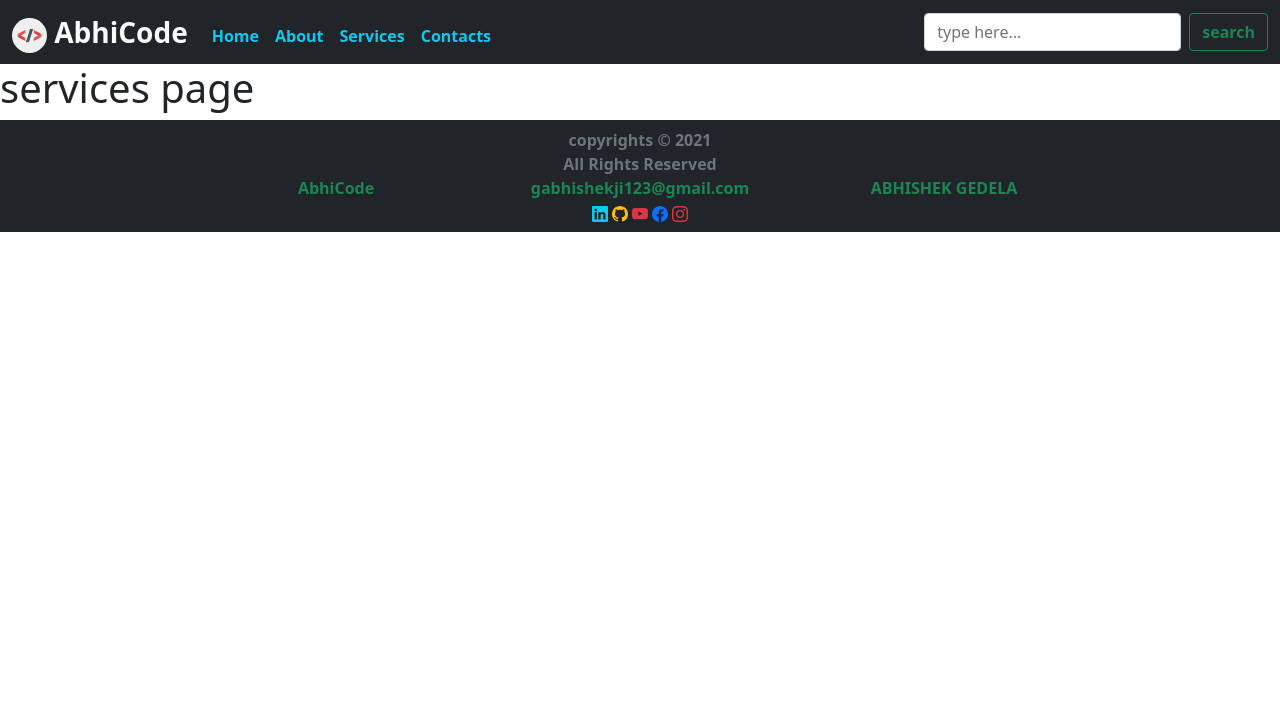
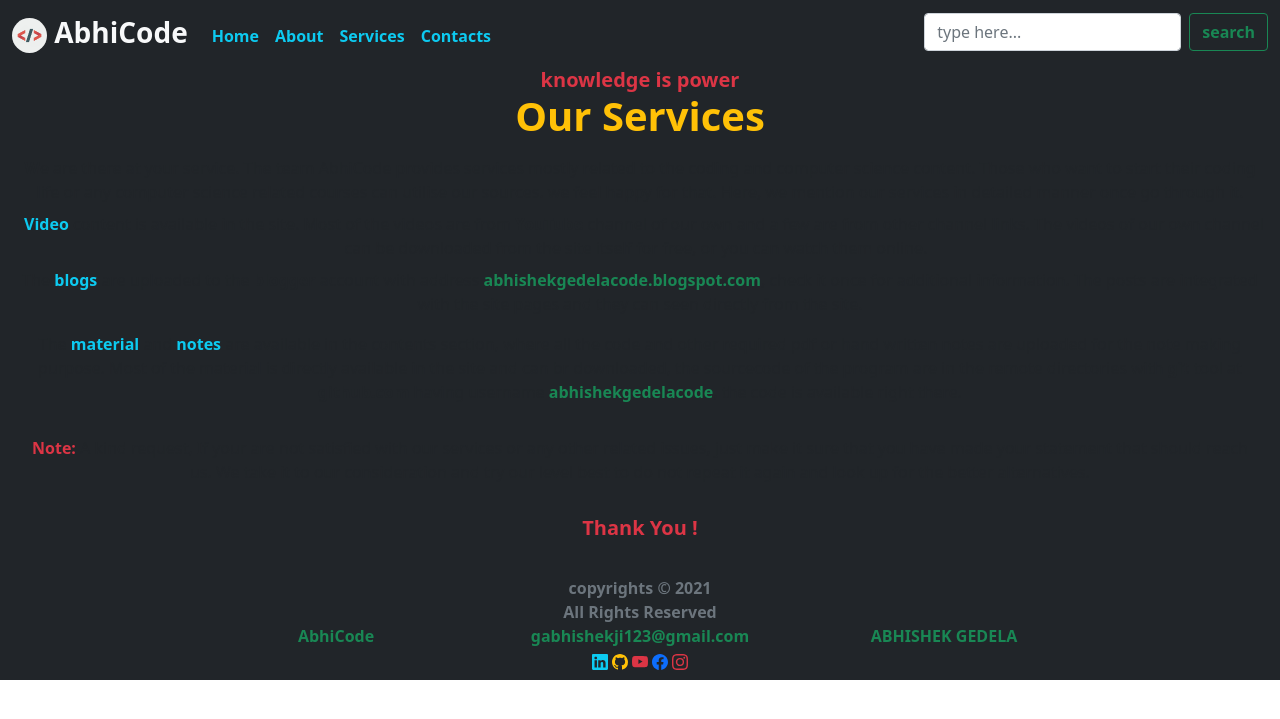
Before and after one commit to abhishekgedelacode/website, a Django app: page /services/ in a window 1280 px wide. Shown: the top 719 px of the page. Run offline with Django 3.2, Linux system fonts and the light colour scheme.

Commit message:
most of the services page is done and thank you is added to about page

```diff
--- a/land/templates/land/services.html
+++ b/land/templates/land/services.html
@@ -2,6 +2,63 @@
 {% block content %}
 {% load static %}
 
+<!-- this is services page starting  -->
+<main class="container-fluid bg-dark m-0 p-1">
+    <!-- the dialouge space for thw services page  -->
+    <section class="container-fluid bg-dark text-danger text-center p-0 m-0">
+        <h5 class="fw-bold m-0 p-0 ">
+            knowledge is power
+        </h5>
+    </section>
+    <!-- the heading of the services page  -->
+    <section class="container-fluid bg-dark text-warning text-center p-0 m-0">
+        <h1 class="fw-bold text-capitalize m-0 p-0 ">our services</h1>
+    </section>
 
-<h1>services page </h1>
+    <!-- our services content goes here  -->
+    <section class="container-fluid text-center m-0 p-2 bg-dark">
+        <article class="p-2 m-0">
+            <span class="fw-bold">W</span>e are there at your service. The team AbhiCode provides services mostly
+            related to the coding and computer science content. Those who want to start their coding life or any
+            computer science related courses can utilise our sources. we feel happy for that. Here, we mention
+            our services in detailed manner once go through it.
+        </article>
+        <atricle class="m-0 p-2">
+            <span class="fw-bold text-info">Video</span> content is available in the site. Most of the videos are
+            from <span class="fw-bold">YouTube</span> channel of our own and a few are from other channel links.
+            The videos of our own channel can be downloaded from the site itself for free, or you can watch them online.
+        </atricle>
+        <article class="p-2 m-0">
+            The <span class="fw-bold text-info">blogs</span> are uploaded to the <span class="fw-bold">blogger</span> account
+            with address <span class="fw-bold text-success">abhishekgedelacode.blogspot.com</span>, check it once for additional information.
+            The posts are integrated with the site pages and they can seen directly from the site.
+        </article>
+        <article class="p-2 m-0">
+            The <span class="fw-bold text-info">material</span> and <span class="fw-bold text-info">notes</span> are available in the contents section,
+            where all the code and other required pdf or hand written notes are uploaded for the note making purpose.
+            Most of the material is directly available in the site and can br downloaded, the sourcecode of the program are
+            in the remote directories with <span class="fw-bold">git</span> tool at <span class="fw-bold">github.com</span> having username
+            <span class="fw-bold text-success">abhishekgedelacode</span>, the code is available right there.
+        </article>
+    </section>
+
+    <!-- the note of the services page  -->
+    <section class="container-fluid text-center m-0 p-2 bg-dark">
+        <article class="m-0 p-2">
+            <span class="fw-bold text-danger">Note: </span> A kind request, If your are not satisfied with our services or any
+            other related issues, just make it sure that you have made your statement that should reach us. We take it to our consideration
+            and try our level best to do not repeat it again and look up for the better alternatives.
+        </article>
+    </section>
+
+    <!-- thank you of the service page  -->
+    <section class="container-fluid text-center m-0 p-2 bg-dark">
+        <article class="m-0 p-2">
+            <h5 class="fw-bold text-center text-danger">
+                Thank You !
+            </h5>
+        </article>
+    </section>
+</main>
+
 {% endblock %}
```
Also changed, not shown: land/templates/land/about.html (+9 -0 lines).
